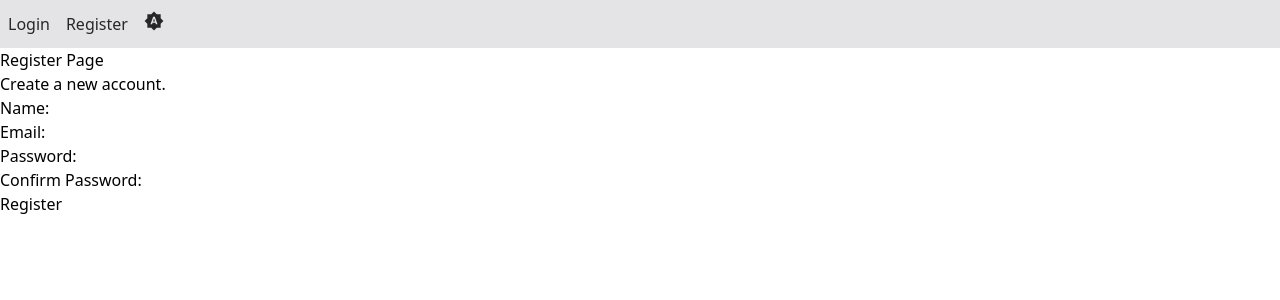
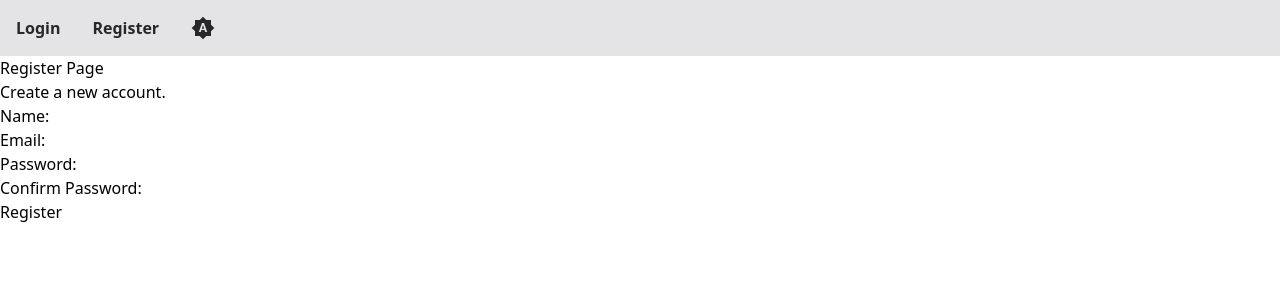
Before and after one commit to BDubDesigns/brandons-mern-starter, a React (Vite) app in the folder frontend/: page /register in a window 1280 px wide. Shown: the top 300 px of the page. Built offline with nearby package versions, Linux system fonts and the light colour scheme.

Commit message:
feat: update theme icon sizes and enhance header layout for better accessibility

```diff
--- a/frontend/src/components/Header.tsx
+++ b/frontend/src/components/Header.tsx
@@ -5,9 +5,9 @@ import { MdBrightness7, MdBrightness4, MdBrightnessAuto } from "react-icons/md";
 
 // helper function to get icon for theme choice
 const getThemeIcon = (choice: "light" | "dark" | null) => {
-  if (choice === "light") return <MdBrightness7 />;
-  if (choice === "dark") return <MdBrightness4 />;
-  return <MdBrightnessAuto size="20" />; // null means "os"
+  if (choice === "light") return <MdBrightness7 size="24" />;
+  if (choice === "dark") return <MdBrightness4 size="24" />;
+  return <MdBrightnessAuto size="24" />; // null means "os"
 };
 
 export const Header = () => {
@@ -16,36 +16,44 @@ export const Header = () => {
   const { choice, cycleTheme } = useTheme();
 
   const themeButton = (
-    <button aria-label="Cycle theme" onClick={cycleTheme}>
+    <button
+      className="flex h-full w-full items-center justify-center"
+      aria-label="Cycle theme"
+      onClick={cycleTheme}
+    >
       {getThemeIcon(choice)}
     </button>
   );
+
+  const liClass =
+    "flex h-full items-center px-2 m-2 rounded-sm dark:hover:bg-zinc-900 hover:bg-zinc-300";
   return (
-    <header className="bg-zinc-200 text-zinc-800 dark:bg-zinc-800 dark:text-zinc-200">
-      <nav>
-        <ul className="flex h-12 items-center space-x-4 p-2">
+    <header className="bg-zinc-200 font-semibold text-zinc-800 dark:bg-zinc-800 dark:text-zinc-200">
+      <nav className="flex h-14 items-center">
+        <ul className="flex h-12 items-center space-x-2">
           {user ? (
             <>
-              <li>
+              {/* give the li a gradient background */}
+              <li className="ml-2">
                 <span>Welcome, {user.name}!</span>
               </li>
-              <li>
+              <li className={liClass}>
                 <button onClick={logout}>Logout</button>
               </li>
-              <li>
+              <li className={liClass}>
                 <Link to="/profile">Profile</Link>
               </li>
-              <li className="items-center">{themeButton}</li>
+              <li className={liClass}>{themeButton}</li>
             </>
           ) : (
             <>
-              <li>
+              <li className={liClass}>
                 <Link to="/login">Login</Link>
               </li>
-              <li>
+              <li className={liClass}>
                 <Link to="/register">Register</Link>
               </li>
-              <li>{themeButton}</li>
+              <li className={liClass}>{themeButton}</li>
             </>
           )}
         </ul>
--- a/frontend/src/index.css
+++ b/frontend/src/index.css
@@ -1,5 +1,14 @@
 @import "tailwindcss";
 @custom-variant dark (&:where(.dark, .dark *));
+
+/* 1. Add your colors in the @theme block.
+   2. Use light-dark(light_color, dark_color).
+   This works because your @layer utilities block below
+   tells the browser "we are in dark mode" when the class is present.
+*/
+@theme {
+  --color-primary-500: light-dark(#ef4444, #f87171);
+}
 
 @layer utilities {
   :where(.dark, .dark _) {
```
